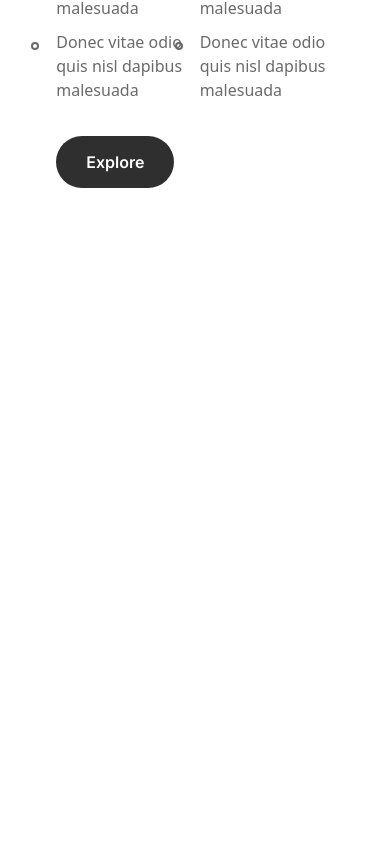
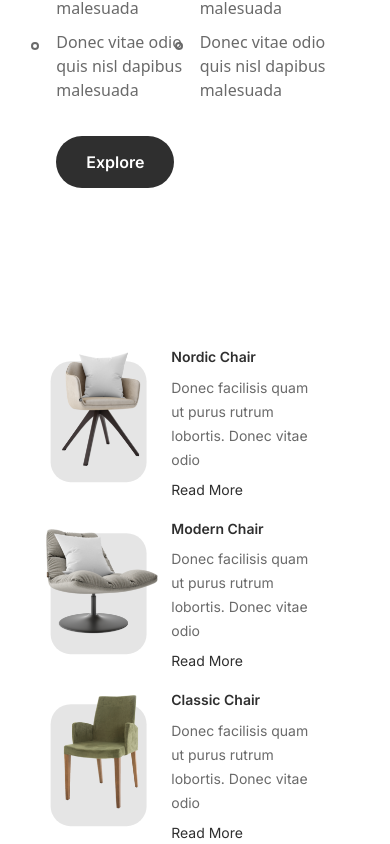
Before and after one commit to TaRek-ElSayed02/E-Commerce-Furni., a React (Create React App) app: page / in a window 390 px wide. Shown: the part 5032-5876 px from the top of the page. Before the commit the page ends 5236 px from the top, so only its background shows below. Built offline with nearby package versions, Linux system fonts and the light colour scheme.

Commit message:
add another section with its responsive

```diff
--- a/src/App.js
+++ b/src/App.js
@@ -8,6 +8,7 @@ import Crafted from './component/Crafted.js';
 import Whyus from './component/Whyus.js';
 import '../src/component/Whyus.js';
 import HelpU from './component/HelpU.js';
+import SmallCards from './component/SmallCards.js';
 
 function App() {
   return (
@@ -18,6 +19,7 @@ function App() {
       <Crafted />
       <Whyus />
       <HelpU />
+      <SmallCards />
       </div>
     </div>
   );
--- /dev/null
+++ b/src/component/SmallCards.js
@@ -0,0 +1,45 @@
+import React from "react";
+import "./smallcards.css";
+import img1 from './product-1.png';
+import img2 from './product-2.png';
+import img3 from './product-3.png';
+
+const SmallCards = function () {
+
+    return (
+        <div className="parentcard ">
+            <div className="smallcard col-lg-4 col-md-6 col-sm-12 col-xs-12">
+                <div className="smallcard-img">
+                    <img src={img1} alt="chair product1" />
+                </div>
+                <div className="smallcard-content">
+                    <h3>Nordic Chair</h3>
+                    <p>Donec facilisis quam ut purus rutrum lobortis. Donec vitae odio</p>
+                    <a href="#">Read More</a>
+                </div>
+            </div>
+            <div className="smallcard col-lg-4 col-md-6 col-sm-12 col-xs-12">
+                <div className="smallcard-img">
+                    <img src={img2} alt="chair product2" />
+                </div>
+                <div className="smallcard-content">
+                    <h3>Modern Chair</h3>
+                    <p>Donec facilisis quam ut purus rutrum lobortis. Donec vitae odio</p>
+                    <a href="#">Read More</a>
+                </div>
+            </div>
+            <div className="smallcard col-lg-4 col-md-6 col-sm-12 col-xs-12">
+                <div className="smallcard-img">
+                    <img src={img3} alt="chair product3" />
+                </div>
+                <div className="smallcard-content">
+                    <h3>Classic Chair</h3>
+                    <p>Donec facilisis quam ut purus rutrum lobortis. Donec vitae odio</p>
+                    <a href="#">Read More</a>
+                </div>
+            </div>
+        </div>
+    );
+};
+
+export default SmallCards;
--- /dev/null
+++ b/src/component/smallcards.css
@@ -0,0 +1,75 @@
+
+.parentcard{
+    margin-top: 200px;
+    display: flex;
+    flex-wrap: wrap;
+}
+
+.smallcard{
+    display: flex;
+    width: 33.3%;
+    /* flex-wrap: wrap; */
+}
+
+.smallcard-img img{
+    width: 120px;
+}
+.smallcard-img{
+    position: relative;
+    z-index: 1;
+}
+.smallcard-img::before{
+    content: "";
+    position: absolute;
+    top: 0;
+    left: 0;
+    width: 80%;
+    height: 80%;
+    transform: translate(10%, 10%);
+    background-color: rgba(0, 0, 0, 0.1);
+    z-index: -1;
+    border-radius: 20px;
+}
+
+.smallcard-content{
+    margin-left: 10px;
+    margin-right: 40px;
+    text-align: left;
+}
+
+.smallcard-content h3{
+    font-size: 14px;
+    font-family: "Inter", sans-serif;
+    font-weight:600 ;
+    color: #2f2f2f;
+    margin-bottom: 5px;
+}
+
+.smallcard-content p{
+    font-size: 14px;
+    font-family: "Inter", sans-serif;
+    color: #6a6a6a;
+    line-height: 24px;
+    margin-top: 10px;
+    margin-bottom: 5px;
+}
+
+.smallcard-content a{
+    text-decoration: none;
+    color: #2f2f2f;
+    font-size: 14px;
+    font-family: "Inter", sans-serif;
+}
+
+/* @media screen  and (max-width: 768px) {
+    .smallcard{
+        width: 50%;
+        margin-top: 20px;
+    }
+} */
+@media screen  and (max-width: 426px) {
+    .smallcard{
+        width: 100%;
+        margin-top: 20px;
+    }
+}
```
